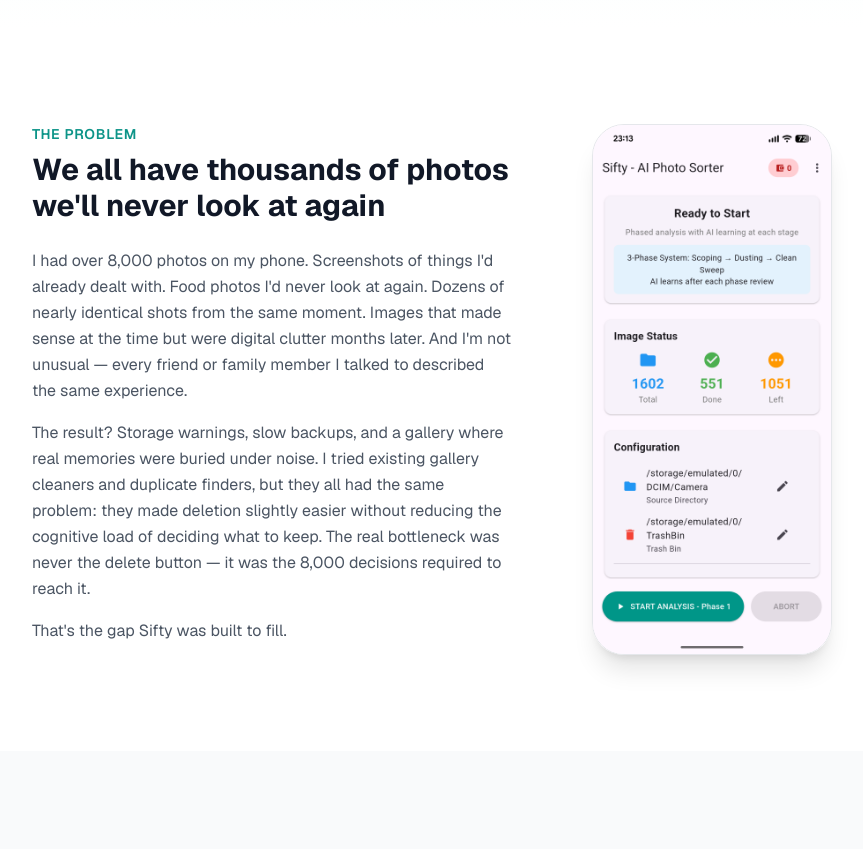
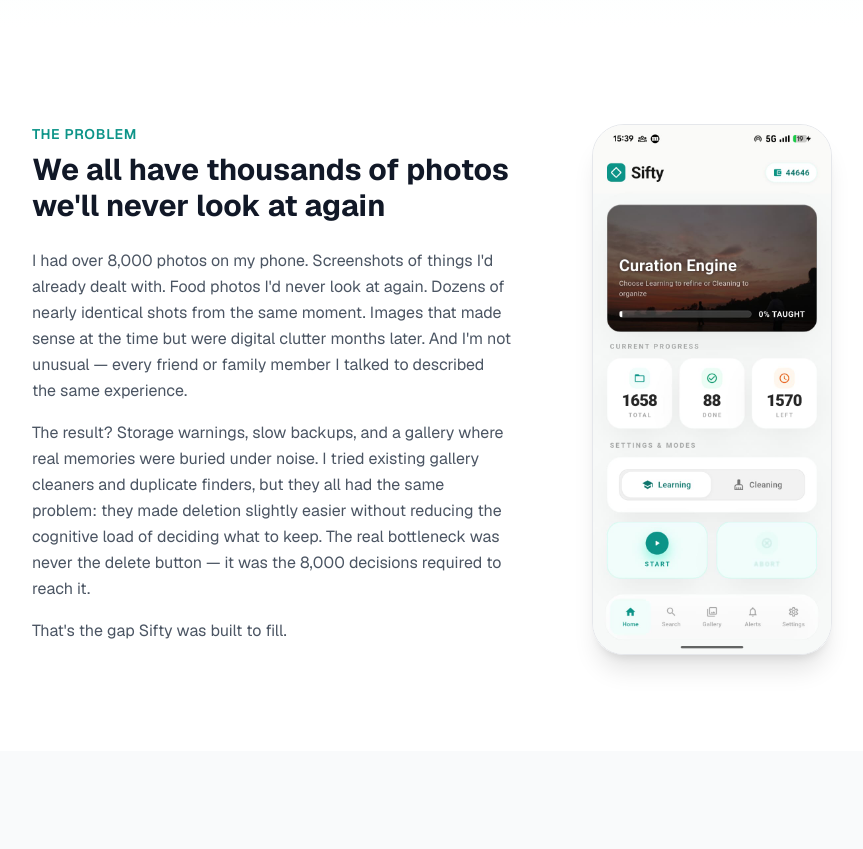
Before and after one commit to mohdjun95/siftyai, a Next.js app: page /about in a window 1280 px wide. Shown: the part 380-1229 px from the top of the page, without its empty margins (192-1055 px from the left). Built offline with nearby package versions, Linux system fonts and the light colour scheme.

Commit message:
fix: replace old dashboard-2 screenshot with current home screen on about page
Co-Authored-By: Claude Sonnet 4.6 <noreply@anthropic.com>

```diff
--- a/src/app/about/page.tsx
+++ b/src/app/about/page.tsx
@@ -61,7 +61,7 @@ export default function About() {
             </div>
             <div className="md:col-span-2 flex items-center justify-center">
               <Image
-                src="/dashboard-2.png"
+                src="/ai-learning.png"
                 alt="Sifty Dashboard Overview"
                 width={240}
                 height={480}
```
